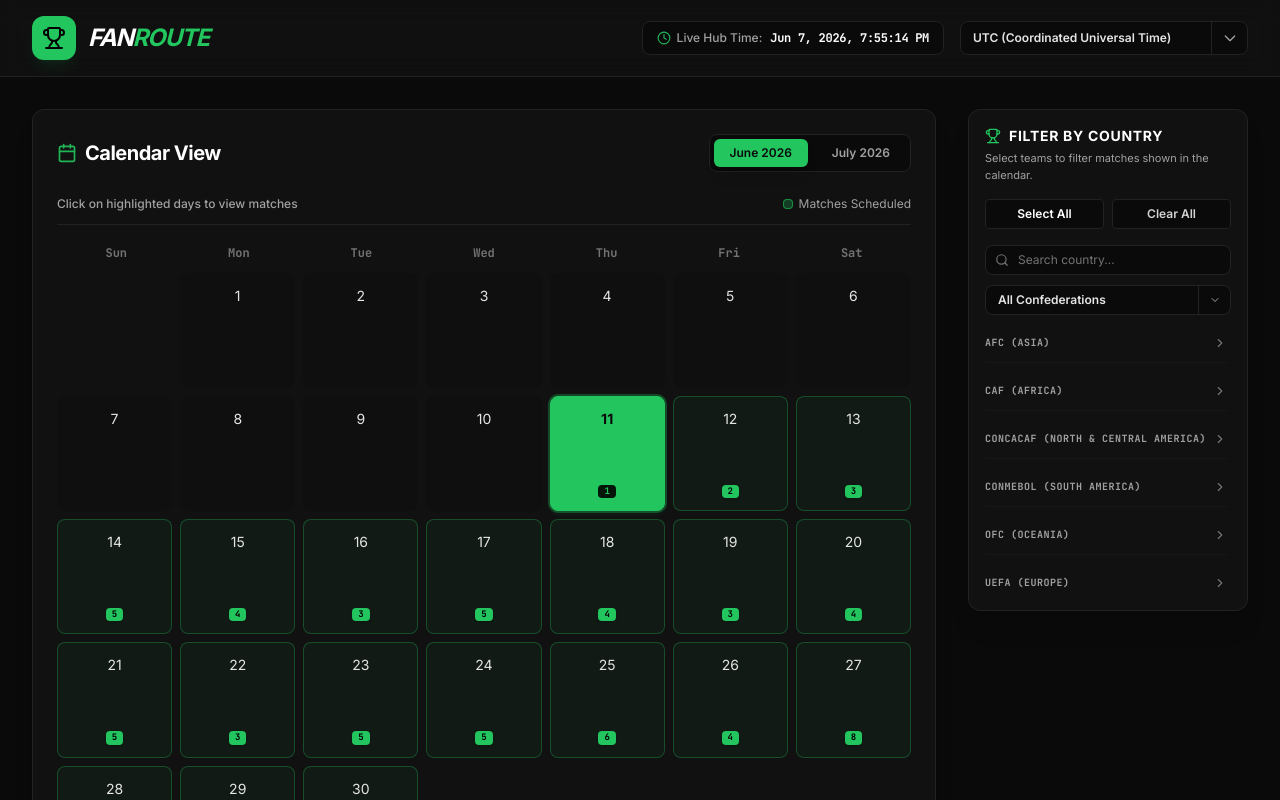
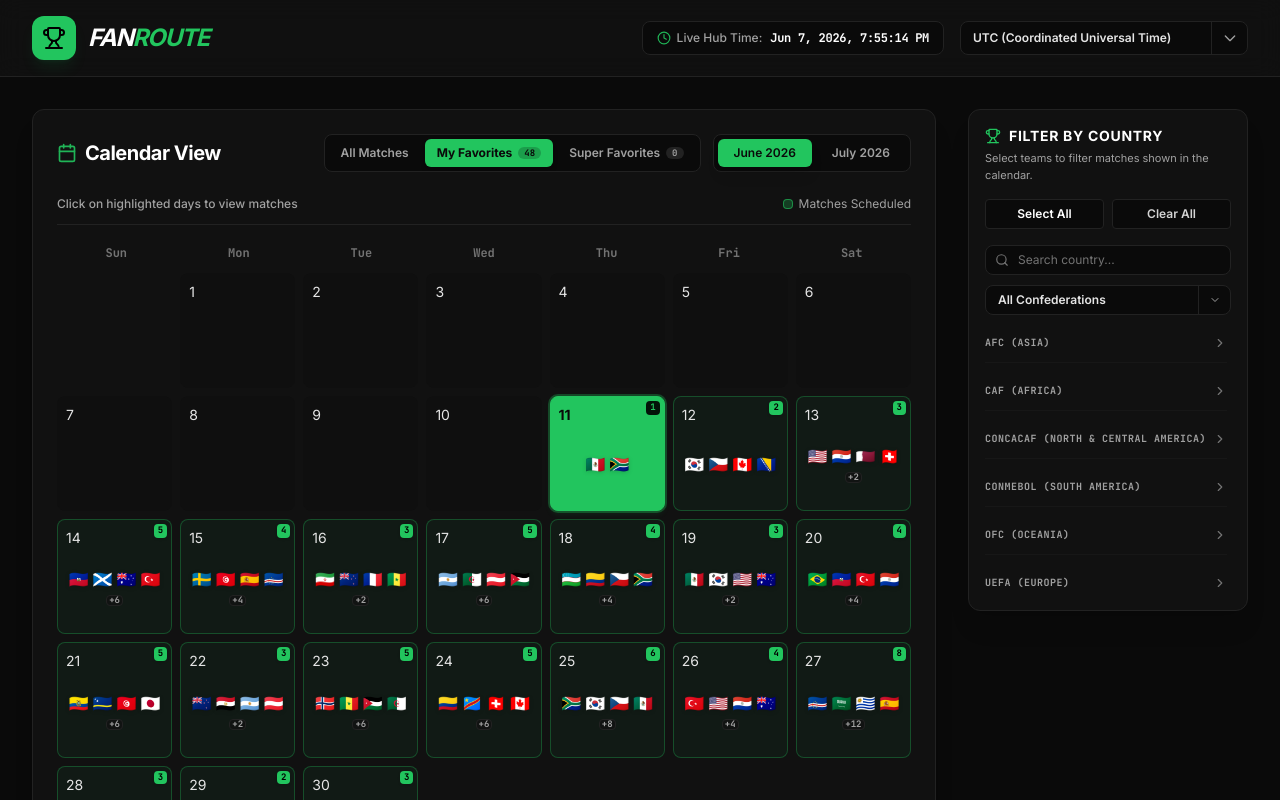
Before and after one commit to oNk2r/FanRoute, a React (Vite) app: page / in a window 1280 px wide. Shown: the top 800 px of the page. Built offline with nearby package versions, Linux system fonts and the light colour scheme.

Commit message:
feat: display team flags in calendar cells and add calendar view modes

```diff
--- a/src/App.tsx
+++ b/src/App.tsx
@@ -48,6 +48,18 @@ export default function App() {
     return getBrowserTimezone();
   });
 
+  const [viewMode, setViewMode] = useState<"all" | "favorites" | "super">(( ) => {
+    try {
+      const saved = localStorage.getItem("fanroute_view_mode");
+      if (saved === "all" || saved === "favorites" || saved === "super") {
+        return saved;
+      }
+    } catch (e) {
+      console.error(e);
+    }
+    return "favorites";
+  });
+
   const [isFilterDrawerOpen, setIsFilterDrawerOpen] = useState(false);
 
   // 3. Dynamic Local Time for Clock Display (Locks to World Cup 2026 context, ticking live)
@@ -73,6 +85,10 @@ export default function App() {
     localStorage.setItem("fanroute_timezone", selectedTimezone);
   }, [selectedTimezone]);
 
+  useEffect(() => {
+    localStorage.setItem("fanroute_view_mode", viewMode);
+  }, [viewMode]);
+
   const handleToggleSuperFavorite = (teamId: string) => {
     setSuperFavoriteTeamIds((prev) => {
       if (prev.includes(teamId)) {
@@ -86,9 +102,21 @@ export default function App() {
   };
 
   // 5. Match Filtration
-  // Returns match list involving the selected favorite teams only
-  // Note: Knockout matches containing TBD placeholder teams are always shown
+  // Returns match list based on viewMode and selections
   const filteredMatches = useMemo(() => {
+    if (viewMode === "all") {
+      return MATCHES;
+    }
+    if (viewMode === "super") {
+      if (superFavoriteTeamIds.length === 0) return [];
+      return MATCHES.filter(
+        (match) =>
+          superFavoriteTeamIds.includes(match.teamA.id) ||
+          superFavoriteTeamIds.includes(match.teamB.id)
+      );
+    }
+
+    // "favorites" view mode
     if (favoriteTeamIds.length === 0) {
       return []; // Return empty list
     }
@@ -99,7 +127,7 @@ export default function App() {
         match.teamA.id.startsWith("tbd-") ||
         match.teamB.id.startsWith("tbd-")
     );
-  }, [favoriteTeamIds]);
+  }, [viewMode, favoriteTeamIds, superFavoriteTeamIds]);
 
   // 7. Format current clock text beautifully for the header
   const formattedCurrentClock = useMemo(() => {
@@ -183,6 +211,8 @@ export default function App() {
               selectedTimezone={selectedTimezone}
               favoriteTeamIds={favoriteTeamIds}
               superFavoriteTeamIds={superFavoriteTeamIds}
+              viewMode={viewMode}
+              onViewModeChange={setViewMode}
             />
           </div>
 
--- a/src/components/CalendarView.tsx
+++ b/src/components/CalendarView.tsx
@@ -9,6 +9,8 @@ interface CalendarViewProps {
   selectedTimezone: string;
   favoriteTeamIds: string[];
   superFavoriteTeamIds: string[];
+  viewMode: "all" | "favorites" | "super";
+  onViewModeChange: (mode: "all" | "favorites" | "super") => void;
 }
 
 type MonthOption = "june" | "july";
@@ -18,6 +20,8 @@ export const CalendarView: React.FC<CalendarViewProps> = ({
   selectedTimezone,
   favoriteTeamIds,
   superFavoriteTeamIds,
+  viewMode,
+  onViewModeChange,
 }) => {
   const [currentMonth, setCurrentMonth] = useState<MonthOption>("june");
 
@@ -101,7 +105,7 @@ export const CalendarView: React.FC<CalendarViewProps> = ({
 
       {/* Calendar Card Wrap */}
       <div className="bg-[#111111] border border-[#222222] rounded-xl p-6 shadow-xl">
-        <div className="flex flex-col sm:flex-row items-center justify-between gap-4 mb-6">
+        <div className="flex flex-col xl:flex-row xl:items-center justify-between gap-4 mb-6">
           <div className="flex items-center gap-2">
             <Calendar className="w-5 h-5 text-[#22C55E] animate-pulse" />
             <h2 className="text-xl font-bold text-white font-sans tracking-tight">
@@ -109,14 +113,59 @@ export const CalendarView: React.FC<CalendarViewProps> = ({
             </h2>
           </div>
 
+          <div className="flex flex-col sm:flex-row items-stretch sm:items-center gap-3 w-full xl:w-auto">
+            {/* View Modes Selector */}
+            <div className="flex items-center gap-1 bg-[#0A0A0A] p-1 border border-[#222222] rounded-lg text-xs font-semibold font-sans overflow-x-auto w-full sm:w-auto">
+              <button
+                onClick={() => onViewModeChange("all")}
+                className={`flex-1 sm:flex-initial px-3 py-1.5 rounded-md transition-all cursor-pointer whitespace-nowrap text-center ${
+                  viewMode === "all"
+                    ? "bg-[#22C55E] text-[#0A0A0A] font-bold shadow-md"
+                    : "text-neutral-400 hover:text-white"
+                }`}
+              >
+                All Matches
+              </button>
+              <button
+                onClick={() => onViewModeChange("favorites")}
+                className={`flex-1 sm:flex-initial px-3 py-1.5 rounded-md transition-all cursor-pointer flex items-center justify-center gap-1.5 whitespace-nowrap ${
+                  viewMode === "favorites"
+                    ? "bg-[#22C55E] text-[#0A0A0A] font-bold shadow-md"
+                    : "text-neutral-400 hover:text-white"
+                }`}
+              >
+                My Favorites
+                <span className={`px-1.5 py-0.2 text-[9px] rounded-full font-mono ${
+                  viewMode === "favorites" ? "bg-black/20 text-[#0A0A0A]" : "bg-[#222222] text-neutral-400"
+                }`}>
+                  {favoriteTeamIds.length}
+                </span>
+              </button>
+              <button
+                onClick={() => onViewModeChange("super")}
+                className={`flex-1 sm:flex-initial px-3 py-1.5 rounded-md transition-all cursor-pointer flex items-center justify-center gap-1.5 whitespace-nowrap ${
+                  viewMode === "super"
+                    ? "bg-[#22C55E] text-[#0A0A0A] font-bold shadow-md"
+                    : "text-neutral-400 hover:text-white"
+                }`}
+              >
+                Super Favorites
+                <span className={`px-1.5 py-0.2 text-[9px] rounded-full font-mono ${
+                  viewMode === "super" ? "bg-black/20 text-[#0A0A0A]" : "bg-[#222222] text-neutral-400"
+                }`}>
+                  {superFavoriteTeamIds.length}
+                </span>
+              </button>
+            </div>
+
             {/* Month Swappers */}
-          <div className="flex items-center gap-2 bg-[#0A0A0A] p-1 border border-[#222222] rounded-lg">
+            <div className="flex items-center gap-1 bg-[#0A0A0A] p-1 border border-[#222222] rounded-lg w-full sm:w-auto">
               <button
                 onClick={() => {
                   setCurrentMonth("june");
                   setClickedDay("2026-06-11"); // Reset to June opening day
                 }}
-              className={`px-4 py-1.5 rounded-md text-xs font-semibold font-sans transition-all cursor-pointer ${
+                className={`flex-1 sm:flex-initial px-4 py-1.5 rounded-md text-xs font-semibold font-sans transition-all cursor-pointer whitespace-nowrap text-center ${
                   currentMonth === "june"
                     ? "bg-[#22C55E] text-[#0A0A0A] shadow-lg font-bold"
                     : "text-neutral-400 hover:text-white"
@@ -130,7 +179,7 @@ export const CalendarView: React.FC<CalendarViewProps> = ({
                   setCurrentMonth("july");
                   setClickedDay("2026-07-01"); // Reset to July start
                 }}
-              className={`px-4 py-1.5 rounded-md text-xs font-semibold font-sans transition-all cursor-pointer ${
+                className={`flex-1 sm:flex-initial px-4 py-1.5 rounded-md text-xs font-semibold font-sans transition-all cursor-pointer whitespace-nowrap text-center ${
                   currentMonth === "july"
                     ? "bg-[#22C55E] text-[#0A0A0A] shadow-lg font-bold"
                     : "text-neutral-400 hover:text-white"
@@ -139,6 +188,7 @@ export const CalendarView: React.FC<CalendarViewProps> = ({
               >
                 July 2026
               </button>
+            </div>
           </div>
         </div>
 
@@ -192,12 +242,23 @@ export const CalendarView: React.FC<CalendarViewProps> = ({
               (monthVal === 6 && dayNum >= 11) ||
               (monthVal === 7 && dayNum <= 19);
 
+            // Extract unique team flags for this day
+            const uniqueFlags: string[] = [];
+            dayMatches.forEach((m) => {
+              if (m.teamA?.flag && !uniqueFlags.includes(m.teamA.flag)) {
+                uniqueFlags.push(m.teamA.flag);
+              }
+              if (m.teamB?.flag && !uniqueFlags.includes(m.teamB.flag)) {
+                uniqueFlags.push(m.teamB.flag);
+              }
+            });
+
             return (
               <button
                 key={dateStr}
                 onClick={() => setClickedDay(dateStr)}
                 disabled={!dayNum}
-                className={`relative flex flex-col items-center justify-between p-1 sm:p-2 md:p-3 rounded-lg border aspect-square transition-all duration-205 select-none cursor-pointer ${
+                className={`relative flex flex-col items-start justify-between p-1 sm:p-1.5 md:p-2 rounded-lg border aspect-square transition-all duration-205 select-none cursor-pointer w-full ${
                   isClicked
                     ? "bg-[#22C55E] border-[#22C55E] text-[#0A0A0A] font-bold ring-2 ring-[#22C55E]/30 shadow-md shadow-[#22C55E]/10 z-10"
                     : hasSuperFavorite
@@ -211,14 +272,40 @@ export const CalendarView: React.FC<CalendarViewProps> = ({
                 id={`calendar-cell-${dateStr}`}
               >
                 {/* Day num */}
-                <span className={`text-[10px] sm:text-xs md:text-sm font-sans ${isClicked ? "text-neutral-950 font-extrabold" : "text-neutral-200"}`}>
+                <span className={`text-[10px] sm:text-xs md:text-sm font-sans ${isClicked ? "text-neutral-950 font-extrabold" : "text-neutral-200"} self-start`}>
                   {dayNum}
                 </span>
+
+                {/* Flags container */}
+                {matchCount > 0 && (
+                  <div className="flex flex-wrap justify-center items-center gap-0.5 sm:gap-1 w-full my-auto">
+                    {uniqueFlags.slice(0, 4).map((flag, idx) => (
+                      <span
+                        key={idx}
+                        className="text-xs sm:text-sm md:text-base filter drop-shadow-sm select-none transition-transform duration-200 hover:scale-125"
+                        title="Competing Team"
+                      >
+                        {flag}
+                      </span>
+                    ))}
+                    {uniqueFlags.length > 4 && (
+                      <span
+                        className={`text-[8px] sm:text-[9px] font-mono font-bold leading-none px-0.5 py-0.2 rounded border ${
+                          isClicked
+                            ? "bg-black/10 border-black/25 text-black"
+                            : "bg-[#111111]/80 border-[#222222] text-neutral-400"
+                        }`}
+                      >
+                        +{uniqueFlags.length - 4}
+                      </span>
+                    )}
+                  </div>
+                )}
 
                 {/* Mobile indicators / badges */}
                 {matchCount > 0 && (
                   <div
-                    className={`flex items-center justify-center text-[8px] sm:text-[9px] font-bold px-0.5 sm:px-1.5 py-0.2 rounded font-mono ${
+                    className={`absolute top-1 right-1 flex items-center justify-center text-[7px] sm:text-[9px] font-bold px-0.5 sm:px-1 py-0.2 rounded font-mono ${
                       isClicked
                         ? "bg-black/90 text-[#22C55E]"
                         : "bg-[#22C55E] text-black shadow"
```
Lines whose indentation alone changed are shown as unchanged.
